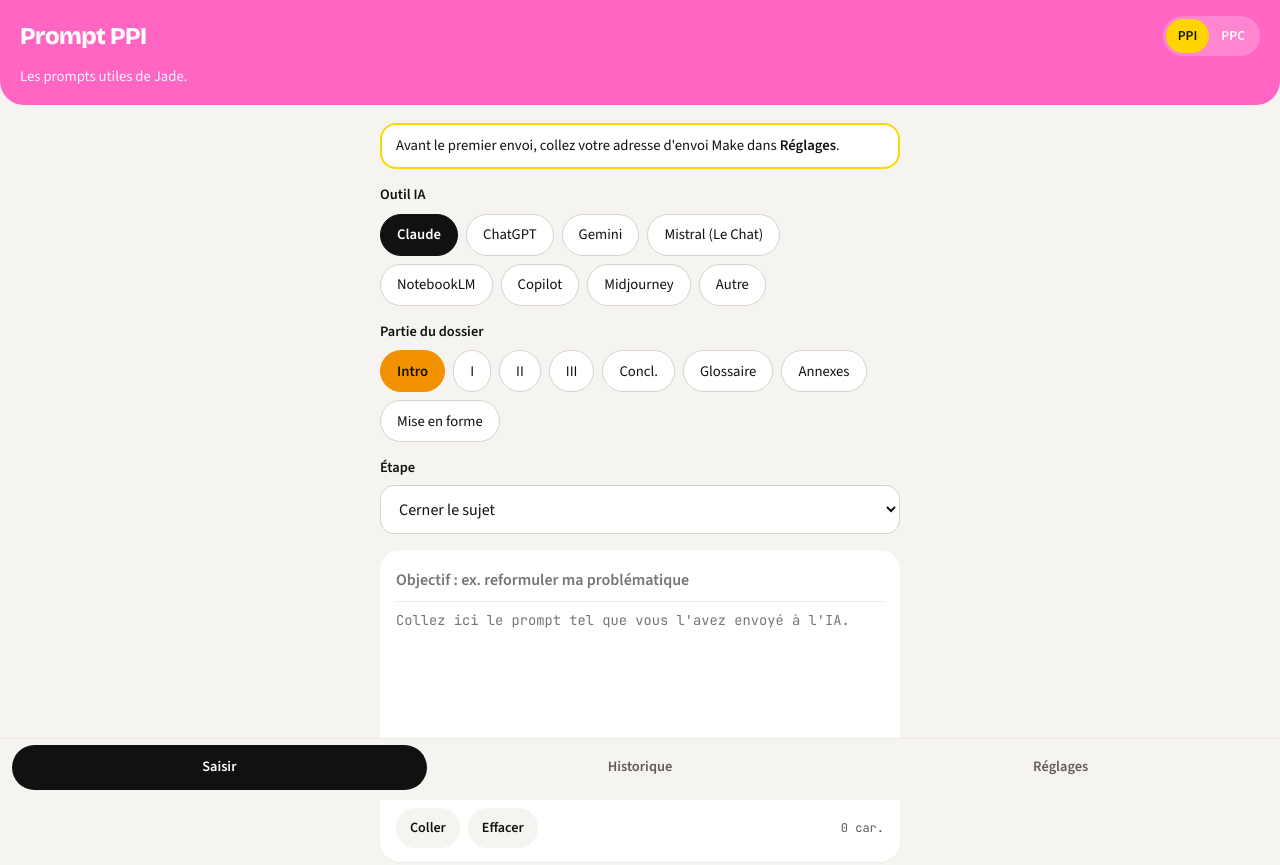
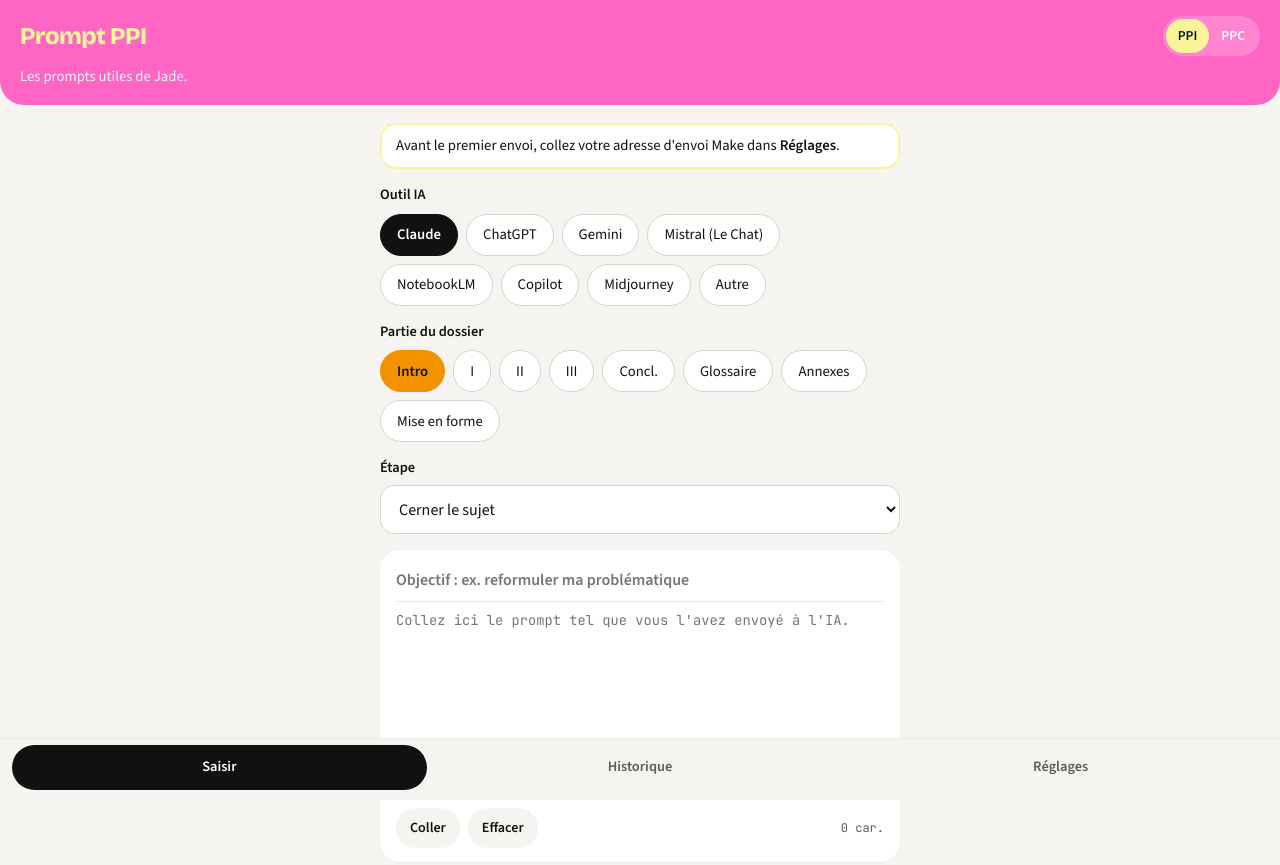
Before and after one commit to ouarragjade-boop/Journal-de-prompt-jade-, a website: page index.html in a window 1280 px wide. Shown: the top 865 px of the page. Drawn offline with nearby package versions, Linux system fonts and the light colour scheme.

Commit message:
style: update yellow color palette for UI elements
Adjusted the yellow variable to a lighter shade and updated the header title color for improved visual consistency.

```diff
--- a/index.html
+++ b/index.html
@@ -21,7 +21,7 @@
    Mise en page : en-tête rouge arrondi, choix en pastilles, carte blanche pour le prompt, navigation en pilules. */
 :root{
   --bg:#f6f4f0; --surface:#ffffff; --fg:#111111; --muted:#5f5b54; --line:#d8d4cc; --soft:#eeeae3;
-  --red:#ff66c4; --red-fg:#ffffff; --orange:#f39200; --yellow:#ffd500; --ink:#111111; --ink-fg:#ffffff;
+  --red:#ff66c4; --red-fg:#ffffff; --orange:#f39200; --yellow:#f8f49c; --ink:#111111; --ink-fg:#ffffff;
   --ok-bg:#e3f1e8; --ok-fg:#145c34; --err:#b3261e;
   --f-display:"Bricolage Grotesque","Arial Rounded MT Bold",system-ui,sans-serif;
   --f-body:"Source Sans 3","Segoe UI",system-ui,sans-serif;
@@ -41,7 +41,7 @@ button:focus-visible,select:focus,input:focus,textarea:focus,a:focus-visible{out
 header{background:var(--red);color:var(--red-fg);border-radius:0 0 24px 24px;
   padding:calc(env(safe-area-inset-top,0px) + 16px) 20px 18px;display:grid;gap:10px}
 .top{display:flex;align-items:center;justify-content:space-between;gap:12px}
-header h1{font:800 1.5rem/1.1 var(--f-display);letter-spacing:-.02em;margin:0}
+header h1{font:800 1.5rem/1.1 var(--f-display);letter-spacing:-.02em;margin:0;color:var(--yellow)}
 .ep{display:flex;background:rgba(255,255,255,.2);border-radius:999px;padding:3px}
 .ep button{border:0;background:transparent;color:#fff;font-weight:600;font-size:.85rem;padding:6px 12px;border-radius:999px;min-height:34px}
 .ep button[aria-pressed="true"]{background:var(--yellow);color:#111}
```
